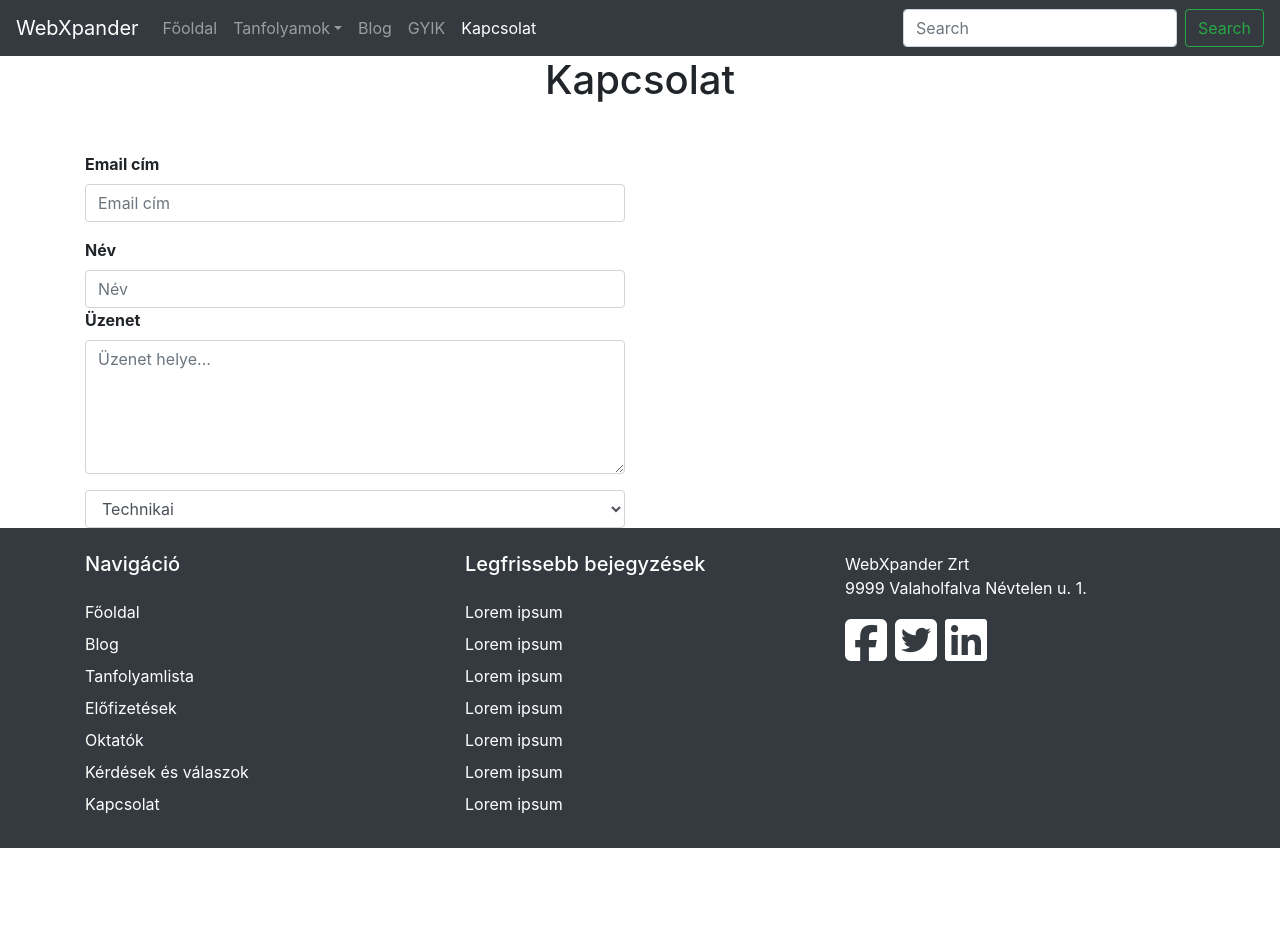
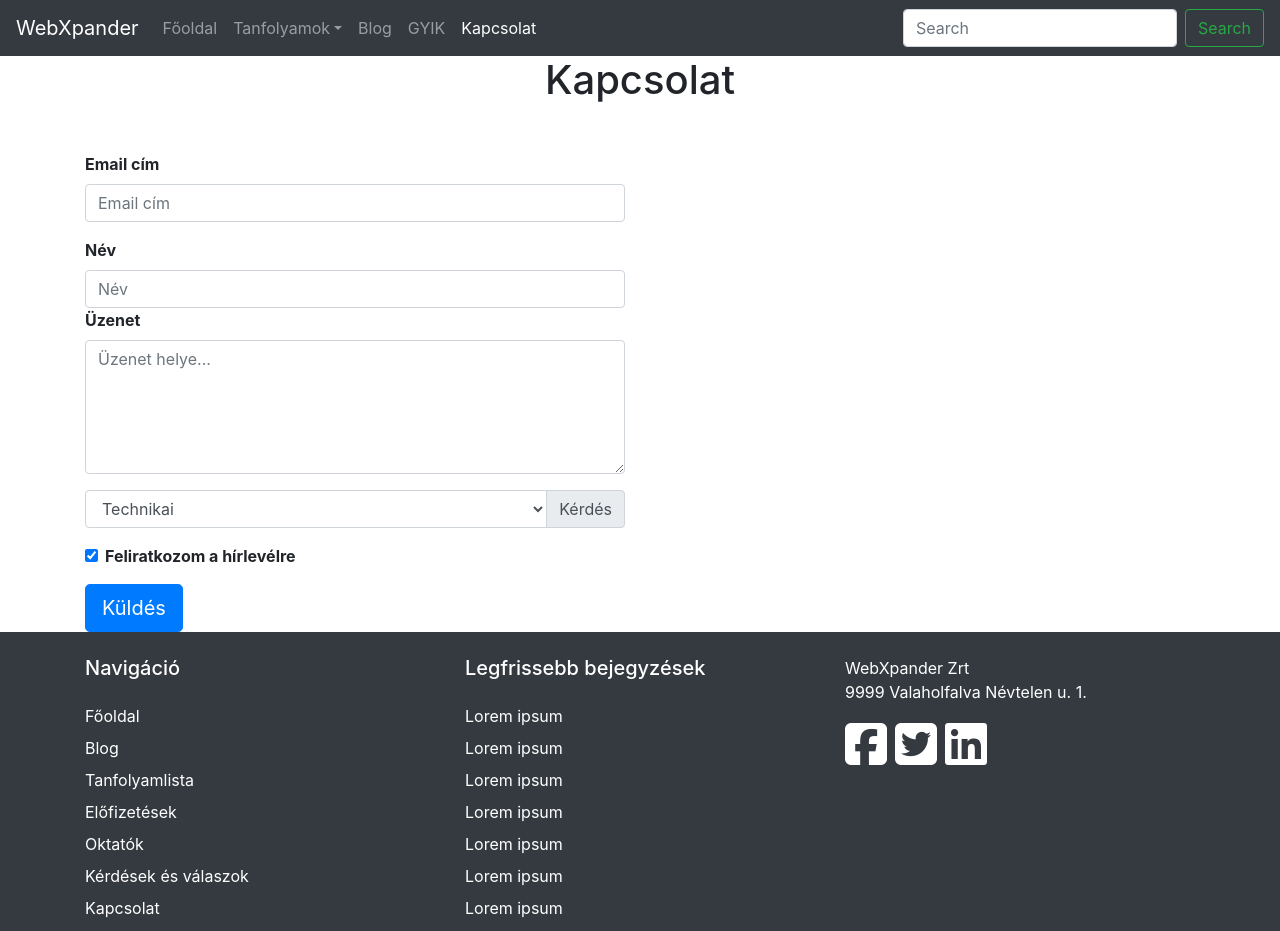
Before and after one commit to Nandmin/BootStrap, a plain HTML site: page kapcsolat.html in a window 1280 px wide. Before the commit the page ends 848 px from the top, so only its background shows below. Drawn offline with nearby package versions, Linux system fonts and the light colour scheme.

Commit message:
kapcsolat befejezés (oldalarány nemjó)

```diff
--- a/kapcsolat.html
+++ b/kapcsolat.html
@@ -53,6 +53,7 @@
                 </form>
             </div>
         </nav>
+
         <main>
           <secton class="py-5">
             <div class="container">
@@ -73,13 +74,24 @@
                       <!-- cols megadásával lehet szabályozni a box magasságát -->
                       <textarea name="message" id="message" rows="5" class="form-control" required placeholder="Üzenet helye..."></textarea>
                     </div>
-                    <div class="input-group">
+                    <div class="input-group mb-3">
                       <select name="topic" id="topic" class="form-control" required>
                         <option value="Technikai">Technikai</option>
                         <option value="Számlázási">Számlázási</option>
                         <option value="Egyéb">Egyéb</option>
                       </select>
+                      <!--
+                        append: a box után tudunk elhelyezni vmit
+                        prepend: a box elé, bal oldalra tudunk elhelyezni vmit -->
+                      <div class="input-group-append">
+                        <label for="topic" class="input-group-text">Kérdés</label>
+                      </div>
                     </div>
+                    <div class="form-check mb-3">
+                      <input type="checkbox" name="newletter" id="newletter" class="form-check-input" checked>
+                      <label for="newsletter" class="font-weight-bold form-check-label">Feliratkozom a hírlevélre</label>
+                    </div>
+                    <button type="button" class="btn btn-primary btn-lg">Küldés</button>
                   </form>
                 </div>
                 <div class="col-md-6"></div>
@@ -87,6 +99,7 @@
             </div>
           </secton>
         </main>
+
         <footer class="py-4 text-white text-center text-md-left bg-dark mt-auto">
             <div class="container">
               <div class="row">
```
